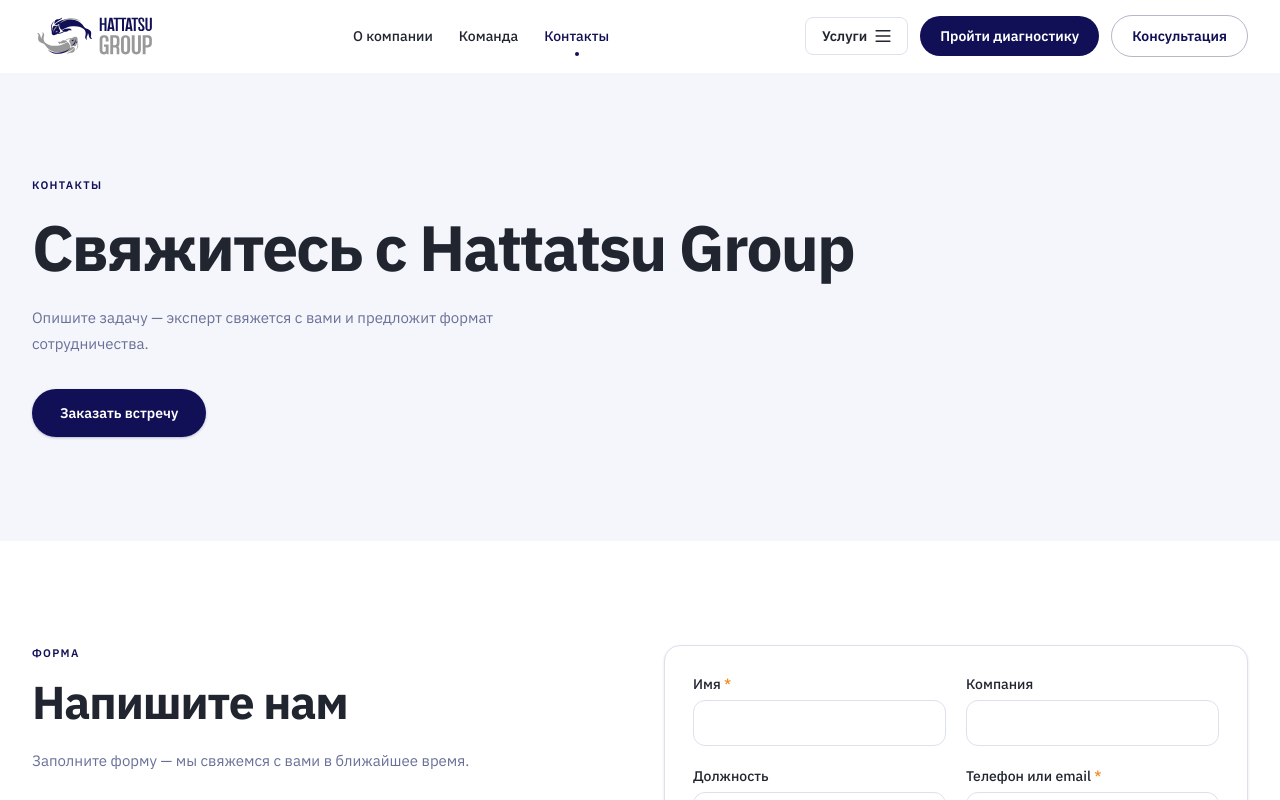
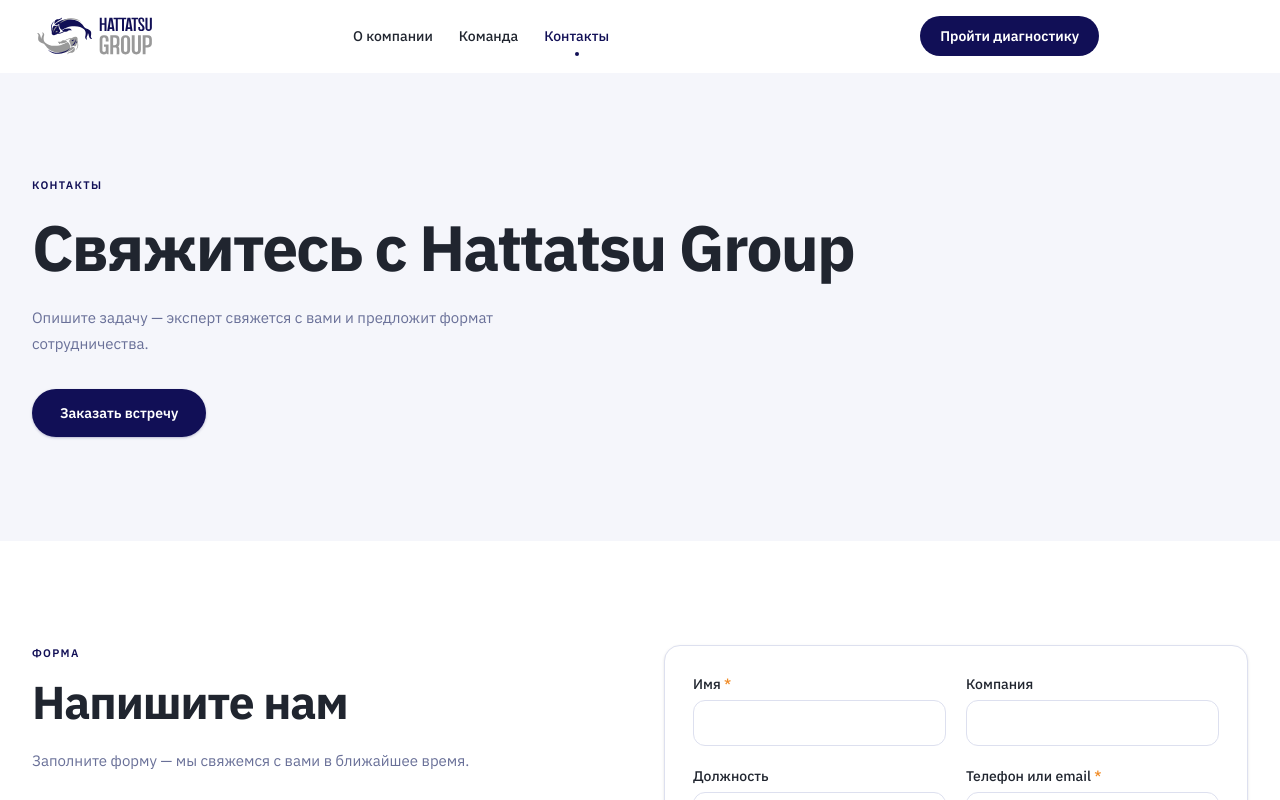
Before and after one commit to vetokhinvyacheslav-hash/hattatsu-group, a Next.js app: page /contacts in a window 1280 px wide. Shown: the top 800 px of the page. Built offline with nearby package versions, Linux system fonts and the light colour scheme.

Commit message:
feat: white buttons before scroll, blue after scroll

```diff
--- a/src/components/layout/Header.tsx
+++ b/src/components/layout/Header.tsx
@@ -315,11 +315,14 @@ export function Header() {
               aria-expanded={servicesOpen}
               aria-haspopup="menu"
               onClick={() => setServicesOpen((v) => !v)}
-              className={`flex items-center gap-2 rounded-lg border px-4 py-2 text-sm font-semibold transition-colors ${
+              className="flex items-center gap-2 rounded-lg border px-4 py-2 text-sm font-semibold transition-all duration-500"
+              style={
                 servicesOpen
-                  ? 'border-blue-primary bg-blue-tint text-blue-primary'
-                  : 'border-border text-ink hover:border-blue-primary hover:text-blue-primary'
-              }`}
+                  ? { borderColor: '#110F56', backgroundColor: '#EEF0FF', color: '#110F56' }
+                  : scrolled
+                    ? { borderColor: '#110F56', color: '#110F56' }
+                    : { borderColor: 'white', color: 'white' }
+              }
             >
               Услуги
               <svg
@@ -340,14 +343,16 @@ export function Header() {
 
             <Link
               href="/diagnostics"
-              className="inline-flex items-center justify-center rounded-full bg-blue-primary px-5 py-2.5 text-sm font-semibold text-white transition-colors duration-200 hover:bg-blue-secondary focus-visible:outline focus-visible:outline-2 focus-visible:outline-offset-2 focus-visible:outline-blue-secondary"
+              className="inline-flex items-center justify-center rounded-full bg-blue-primary px-5 py-2.5 text-sm font-semibold text-white transition-all duration-500 hover:bg-blue-secondary focus-visible:outline focus-visible:outline-2 focus-visible:outline-offset-2 focus-visible:outline-blue-secondary"
+              style={!scrolled ? { boxShadow: '0 0 0 2px white' } : undefined}
             >
               Пройти диагностику
             </Link>
             <MeetingButton
               label="Консультация"
               variant="secondary"
-              className="!px-5 !py-2.5"
+              className="!px-5 !py-2.5 transition-all duration-500"
+              style={!scrolled ? { borderColor: 'white', color: 'white' } : undefined}
             />
           </div>
 
--- a/src/components/ui/MeetingModal.tsx
+++ b/src/components/ui/MeetingModal.tsx
@@ -6,6 +6,7 @@ import {
   useContext,
   useMemo,
   useState,
+  type CSSProperties,
   type ReactNode,
 } from 'react'
 import { Modal } from './Modal'
@@ -52,16 +53,18 @@ interface MeetingButtonProps {
   label?: string
   variant?: 'primary' | 'secondary' | 'ghost'
   className?: string
+  style?: CSSProperties
 }
 
 export function MeetingButton({
   label = 'Заказать встречу',
   variant = 'primary',
   className = '',
+  style,
 }: MeetingButtonProps) {
   const { open } = useMeetingModal()
   return (
-    <Button variant={variant} className={className} onClick={open}>
+    <Button variant={variant} className={className} style={style} onClick={open}>
       {label}
     </Button>
   )
```
